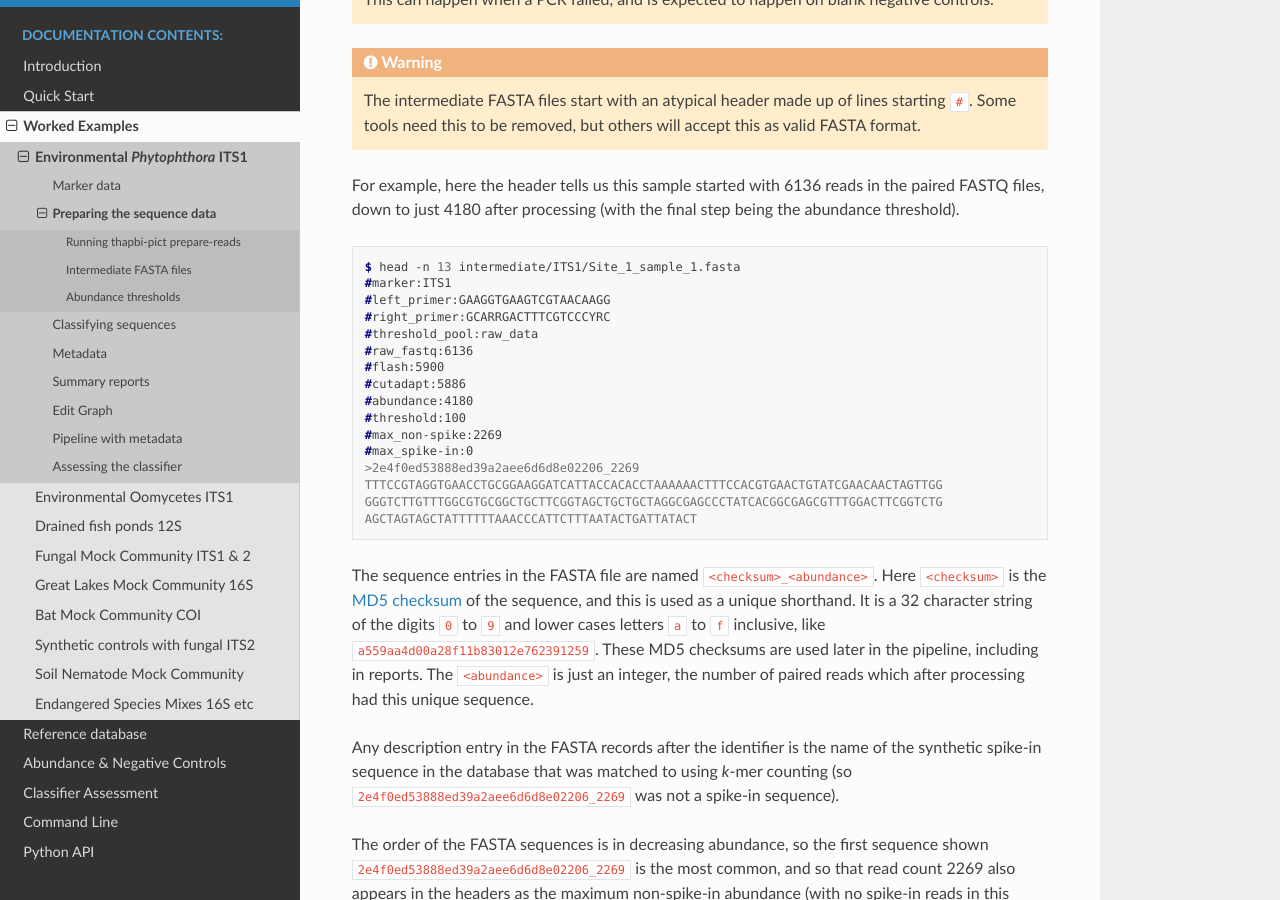
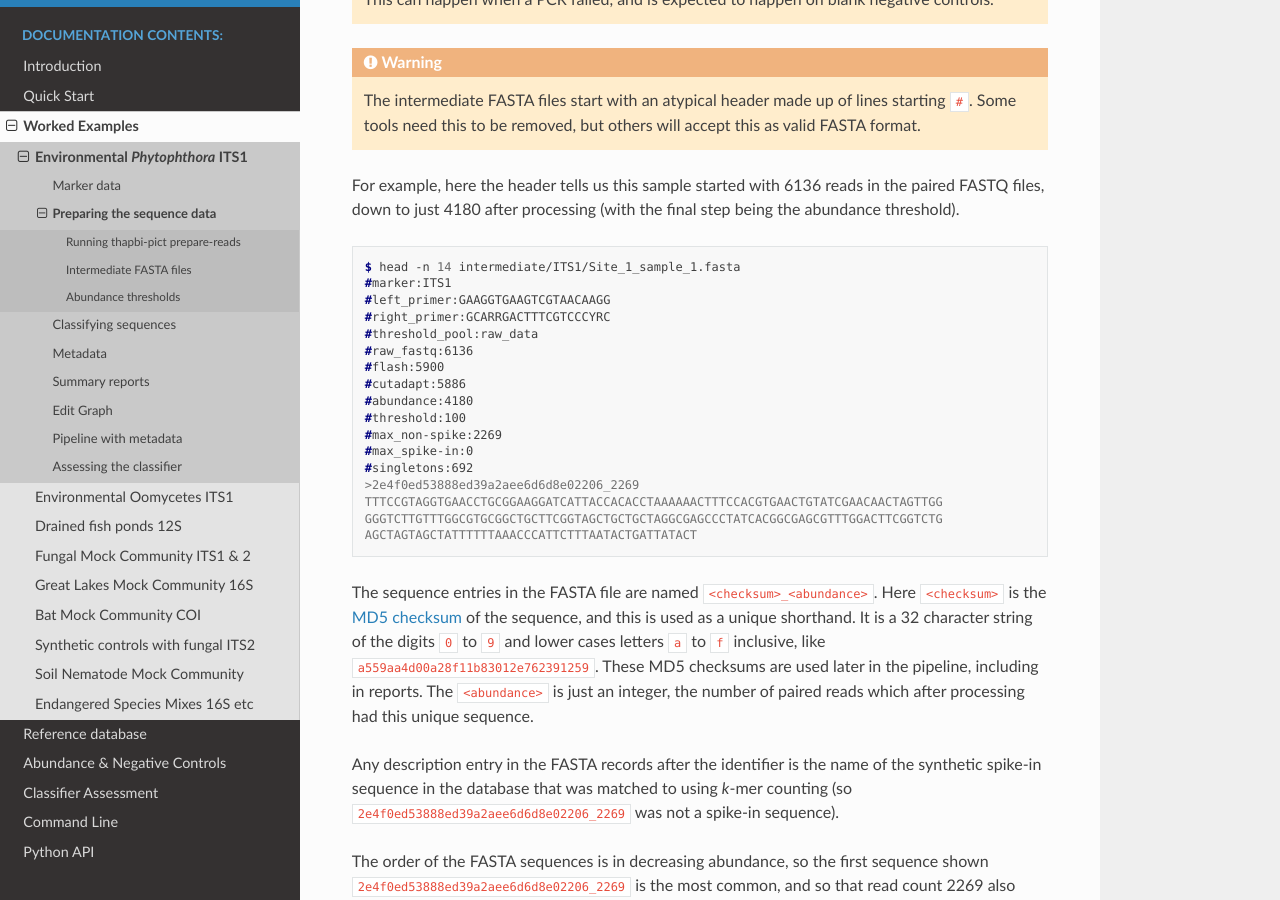
Before and after one commit to peterjc/thapbi-pict, a Sphinx documentation site: the page built from docs/examples/woody_hosts/prepare.rst, in a window 1280 px wide and 900 px high, scrolled down 1575 px. Built offline with Sphinx 7.4.7 and the Read the Docs theme 2.0.0, drawn with Linux system fonts in a browser that asks for light colours; pages that are not in the unit, such as notebooks, are missing from menus.

Commit message:
Update example with singletons in header

```diff
--- a/docs/examples/woody_hosts/prepare.rst
+++ b/docs/examples/woody_hosts/prepare.rst
@@ -83,7 +83,7 @@ step being the abundance threshold).
 
 .. code:: console
 
-    $ head -n 13 intermediate/ITS1/Site_1_sample_1.fasta
+    $ head -n 14 intermediate/ITS1/Site_1_sample_1.fasta
     #marker:ITS1
     #left_primer:GAAGGTGAAGTCGTAACAAGG
     #right_primer:GCARRGACTTTCGTCCCYRC
@@ -95,6 +95,7 @@ step being the abundance threshold).
     #threshold:100
     #max_non-spike:2269
     #max_spike-in:0
+    #singletons:692
     >2e4f0ed53888ed39a2aee6d6d8e02206_2269
     TTTCCGTAGGTGAACCTGCGGAAGGATCATTACCACACCTAAAAAACTTTCCACGTGAACTGTATCGAACAACTAGTTGG
     GGGTCTTGTTTGGCGTGCGGCTGCTTCGGTAGCTGCTGCTAGGCGAGCCCTATCACGGCGAGCGTTTGGACTTCGGTCTG
```
